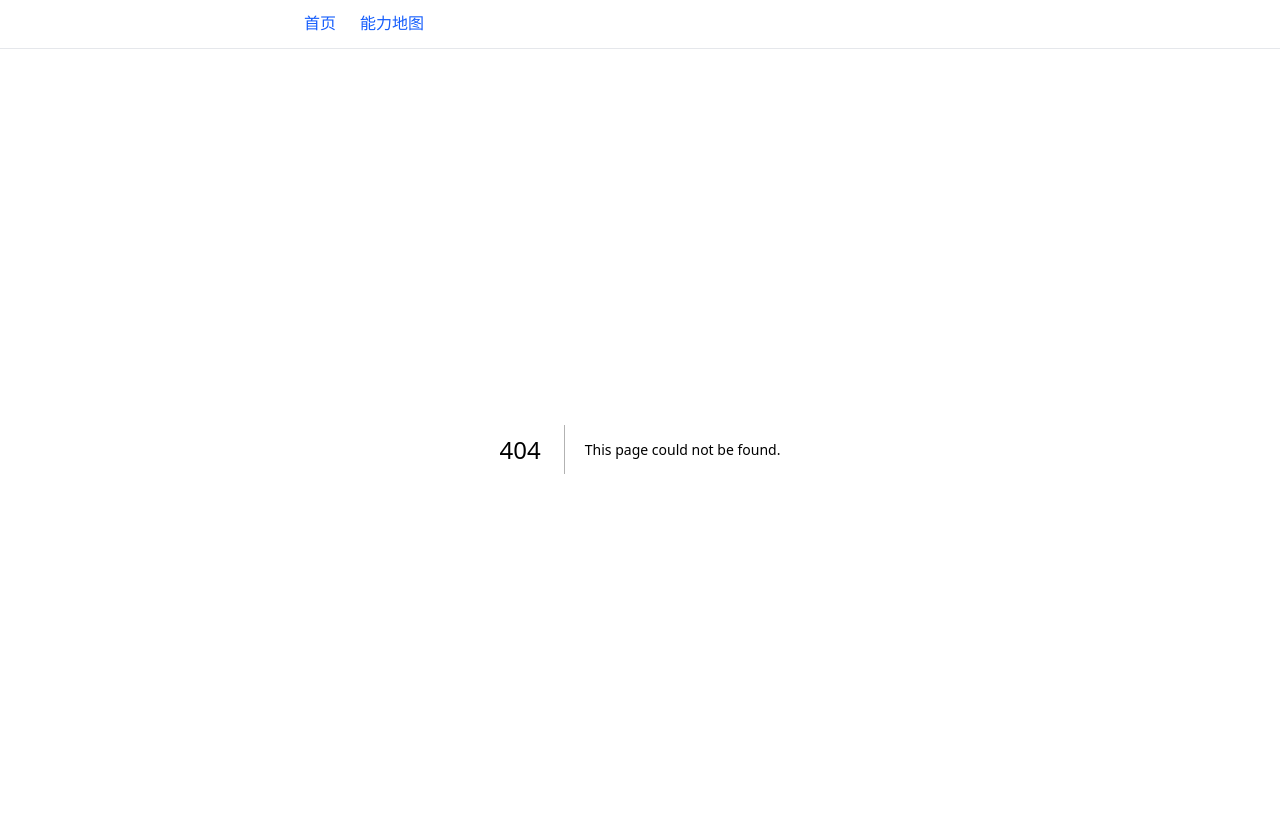
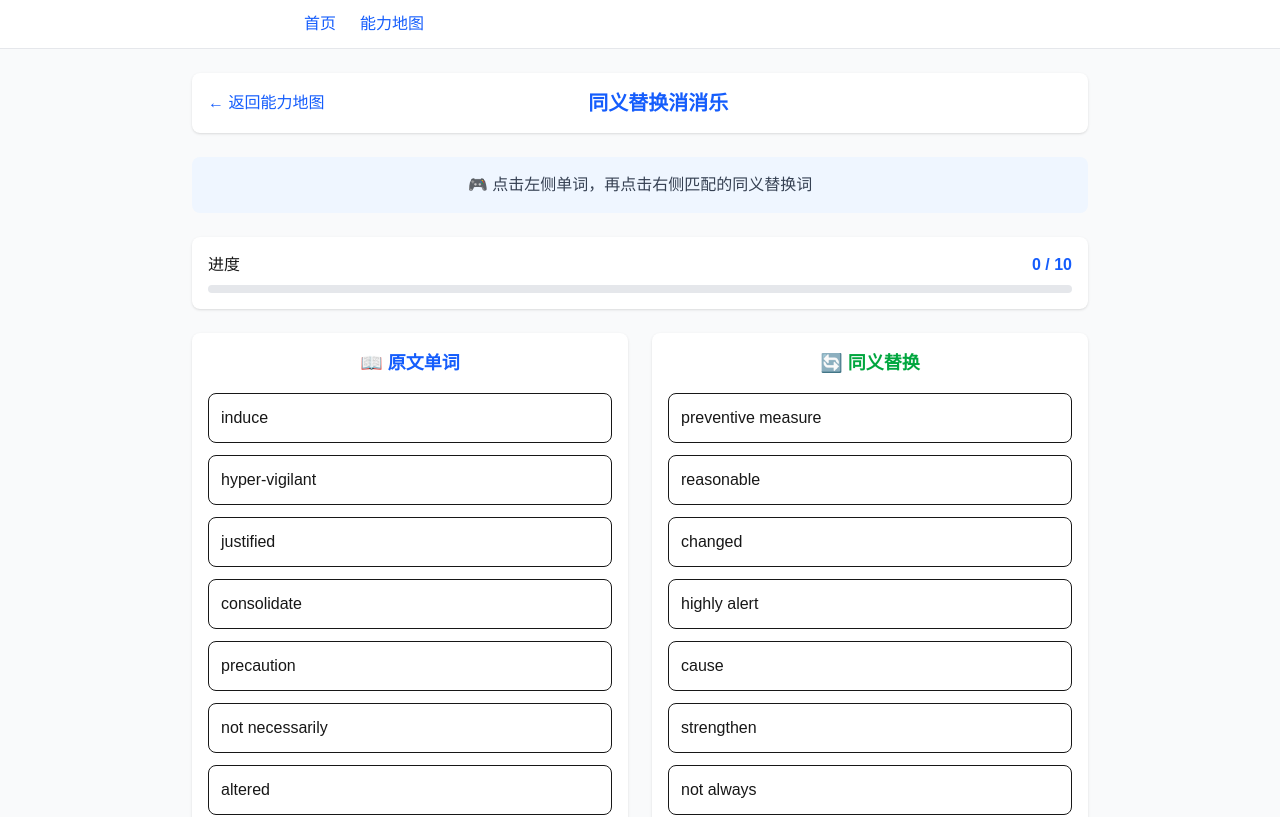
Before and after one commit to crysyallll-sys/IELTS-Reader-Pro, a Next.js app: page /micro-training in a window 1280 px wide. Before the commit this address had no page. Shown: the top 817 px of the page. Built offline with nearby package versions, Linux system fonts and the light colour scheme.

Commit message:
feat: 添加同义替换消消乐微训练

```diff
--- /dev/null
+++ b/app/micro-training/page.tsx
@@ -0,0 +1,225 @@
+// @ts-nocheck
+// app/micro-training/page.tsx
+'use client';
+
+import { useState, useEffect } from 'react';
+import { useRouter, useSearchParams } from 'next/navigation';
+import Link from 'next/link';
+
+// 同义替换题库（可以从 questions.ts 扩展）
+const synonymPairs = [
+  { left: "consolidate", right: "strengthen" },
+  { left: "not necessarily", right: "not always" },
+  { left: "rapid", right: "fast" },
+  { left: "urbanization", right: "growth of cities" },
+  { left: "hyper-vigilant", right: "highly alert" },
+  { left: "altered", right: "changed" },
+  { left: "contagious", right: "spreadable" },
+  { left: "justified", right: "reasonable" },
+  { left: "precaution", right: "preventive measure" },
+  { left: "induce", right: "cause" },
+];
+
+export default function MicroTrainingPage() {
+  const router = useRouter();
+  const searchParams = useSearchParams();
+  const skillId = searchParams.get('skill') || 'paraphrase';
+
+  const [cards, setCards] = useState([]);
+  const [selectedLeft, setSelectedLeft] = useState(null);
+  const [matchedPairs, setMatchedPairs] = useState([]);
+  const [message, setMessage] = useState('');
+  const [completed, setCompleted] = useState(false);
+
+  // 初始化游戏：打乱卡片
+  useEffect(() => {
+    // 创建左侧和右侧卡片
+    const leftCards = synonymPairs.map((pair, idx) => ({
+      id: `L${idx}`,
+      text: pair.left,
+      type: 'left',
+      pairId: idx,
+    }));
+    const rightCards = synonymPairs.map((pair, idx) => ({
+      id: `R${idx}`,
+      text: pair.right,
+      type: 'right',
+      pairId: idx,
+    }));
+
+    // 打乱顺序
+    const shuffled = [...leftCards, ...rightCards].sort(() => Math.random() - 0.5);
+    setCards(shuffled);
+  }, []);
+
+  const handleCardClick = (card) => {
+    if (completed) return;
+    if (matchedPairs.includes(card.pairId)) return;
+
+    // 未选中任何卡片
+    if (selectedLeft === null) {
+      if (card.type === 'left') {
+        setSelectedLeft(card);
+      } else {
+        setMessage('请先点击左侧的单词');
+        setTimeout(() => setMessage(''), 1000);
+      }
+      return;
+    }
+
+    // 已选中左侧卡片，点击右侧卡片进行配对
+    if (card.type === 'right') {
+      if (selectedLeft.pairId === card.pairId) {
+        // 配对成功
+        setMatchedPairs([...matchedPairs, card.pairId]);
+        setSelectedLeft(null);
+        setMessage('✅ 配对成功！');
+        setTimeout(() => setMessage(''), 800);
+      } else {
+        // 配对失败
+        setMessage(`❌ 配对失败：“${selectedLeft.text}” 不等于 “${card.text}”`);
+        setSelectedLeft(null);
+        setTimeout(() => setMessage(''), 1500);
+      }
+    } else {
+      // 点击了左侧卡片，切换选中
+      setSelectedLeft(card);
+    }
+  };
+
+  // 检查是否完成
+  useEffect(() => {
+    if (matchedPairs.length === synonymPairs.length && synonymPairs.length > 0) {
+      setCompleted(true);
+
+      // 给技能加经验
+      const saved = localStorage.getItem('skillTreeData');
+      if (saved) {
+        let data = JSON.parse(saved);
+        const skillIndex = data.findIndex(s => s.id === skillId);
+        if (skillIndex !== -1) {
+          data[skillIndex].exp += 15;
+          // 检查升级
+          if (data[skillIndex].exp >= 100) {
+            data[skillIndex].level += Math.floor(data[skillIndex].exp / 100);
+            data[skillIndex].exp = data[skillIndex].exp % 100;
+          }
+          localStorage.setItem('skillTreeData', JSON.stringify(data));
+        }
+      }
+    }
+  }, [matchedPairs, skillId]);
+
+  const getCardStyle = (card) => {
+    if (matchedPairs.includes(card.pairId)) {
+      return 'bg-green-200 line-through opacity-50 cursor-not-allowed';
+    }
+    if (selectedLeft?.id === card.id) {
+      return 'bg-blue-200 border-blue-500 shadow-lg';
+    }
+    return 'bg-white hover:bg-gray-50';
+  };
+
+  return (
+    <div className="min-h-screen bg-gray-50 p-6">
+      <div className="max-w-4xl mx-auto">
+        {/* 头部导航 */}
+        <div className="bg-white rounded-lg shadow p-4 mb-6 flex justify-between items-center">
+          <Link href="/skill-tree" className="text-blue-600 hover:underline">
+            ← 返回能力地图
+          </Link>
+          <h1 className="text-xl font-bold text-blue-600">同义替换消消乐</h1>
+          <div className="w-20" />
+        </div>
+
+        {/* 游戏说明 */}
+        <div className="bg-blue-50 rounded-lg p-4 mb-6 text-center text-gray-700">
+          🎮 点击左侧单词，再点击右侧匹配的同义替换词
+        </div>
+
+        {/* 消息提示 */}
+        {message && (
+          <div className="fixed top-20 left-1/2 transform -translate-x-1/2 bg-gray-800 text-white px-6 py-3 rounded-lg shadow-lg z-50">
+            {message}
+          </div>
+        )}
+
+        {/* 游戏进度 */}
+        <div className="bg-white rounded-lg shadow p-4 mb-6">
+          <div className="flex justify-between items-center">
+            <span>进度</span>
+            <span className="font-bold text-blue-600">
+              {matchedPairs.length} / {synonymPairs.length}
+            </span>
+          </div>
+          <div className="w-full bg-gray-200 rounded-full h-2 mt-2">
+            <div
+              className="bg-blue-600 rounded-full h-2 transition-all duration-300"
+              style={{ width: `${(matchedPairs.length / synonymPairs.length) * 100}%` }}
+            />
+          </div>
+        </div>
+
+        {/* 游戏卡片区域 */}
+        <div className="grid grid-cols-2 gap-6">
+          {/* 左侧列：原始词 */}
+          <div className="bg-white rounded-lg shadow p-4">
+            <h2 className="text-lg font-bold mb-4 text-center text-blue-600">📖 原文单词</h2>
+            <div className="space-y-3">
+              {cards
+                .filter(c => c.type === 'left')
+                .map(card => (
+                  <button
+                    key={card.id}
+                    onClick={() => handleCardClick(card)}
+                    disabled={matchedPairs.includes(card.pairId)}
+                    className={`w-full p-3 rounded-lg border text-left transition ${getCardStyle(card)}`}
+                  >
+                    {card.text}
+                  </button>
+                ))}
+            </div>
+          </div>
+
+          {/* 右侧列：同义替换词 */}
+          <div className="bg-white rounded-lg shadow p-4">
+            <h2 className="text-lg font-bold mb-4 text-center text-green-600">🔄 同义替换</h2>
+            <div className="space-y-3">
+              {cards
+                .filter(c => c.type === 'right')
+                .map(card => (
+                  <button
+                    key={card.id}
+                    onClick={() => handleCardClick(card)}
+                    disabled={matchedPairs.includes(card.pairId)}
+                    className={`w-full p-3 rounded-lg border text-left transition ${getCardStyle(card)}`}
+                  >
+                    {card.text}
+                  </button>
+                ))}
+            </div>
+          </div>
+        </div>
+
+        {/* 完成弹窗 */}
+        {completed && (
+          <div className="fixed inset-0 bg-black bg-opacity-50 flex items-center justify-center z-50">
+            <div className="bg-white rounded-lg p-8 text-center max-w-md">
+              <div className="text-6xl mb-4">🎉</div>
+              <h2 className="text-2xl font-bold mb-2">训练完成！</h2>
+              <p className="text-gray-600 mb-4">
+                同义替换能力 +15 经验
+              </p>
+              <Link
+                href="/skill-tree"
+                className="inline-block bg-blue-600 text-white px-6 py-2 rounded-lg hover:bg-blue-700"
+              >
+                返回能力地图
+              </Link>
+            </div>
+          </div>
+        )}
+      </div>
+    </div>
+  );
+}
--- a/app/skill-tree/page.tsx
+++ b/app/skill-tree/page.tsx
@@ -1,7 +1,7 @@
 "use client";
 
 import { useState, useEffect } from "react";
-
+import Link from 'next/link';
 interface Skill {
   id: string;
   name: string;
@@ -79,6 +79,7 @@ function addExp(skills: Skill[], skillId: string, amount: number): Skill[] {
   return updateUnlocks(updated);
 }
 
+
 function SkillCard({ skill }: { skill: Skill }) {
   const progress = (skill.exp / skill.expToNext) * 100;
 
@@ -100,6 +101,15 @@ function SkillCard({ skill }: { skill: Skill }) {
       <p className="text-xs text-gray-400 mt-1 text-right">{skill.exp}/{skill.expToNext} EXP</p>
       {!skill.unlocked && (
         <p className="text-xs text-orange-500 mt-2">🔒 需先解锁前置技能</p>
+      )}
+      {/* 添加开始训练按钮 */}
+      {skill.unlocked && (
+        <Link
+          href={`/micro-training?skill=${skill.id}`}
+          className="mt-3 block text-center bg-blue-500 hover:bg-blue-600 text-white py-2 rounded-lg text-sm transition-colors"
+        >
+          🎮 开始训练
+        </Link>
       )}
     </div>
   );
```
